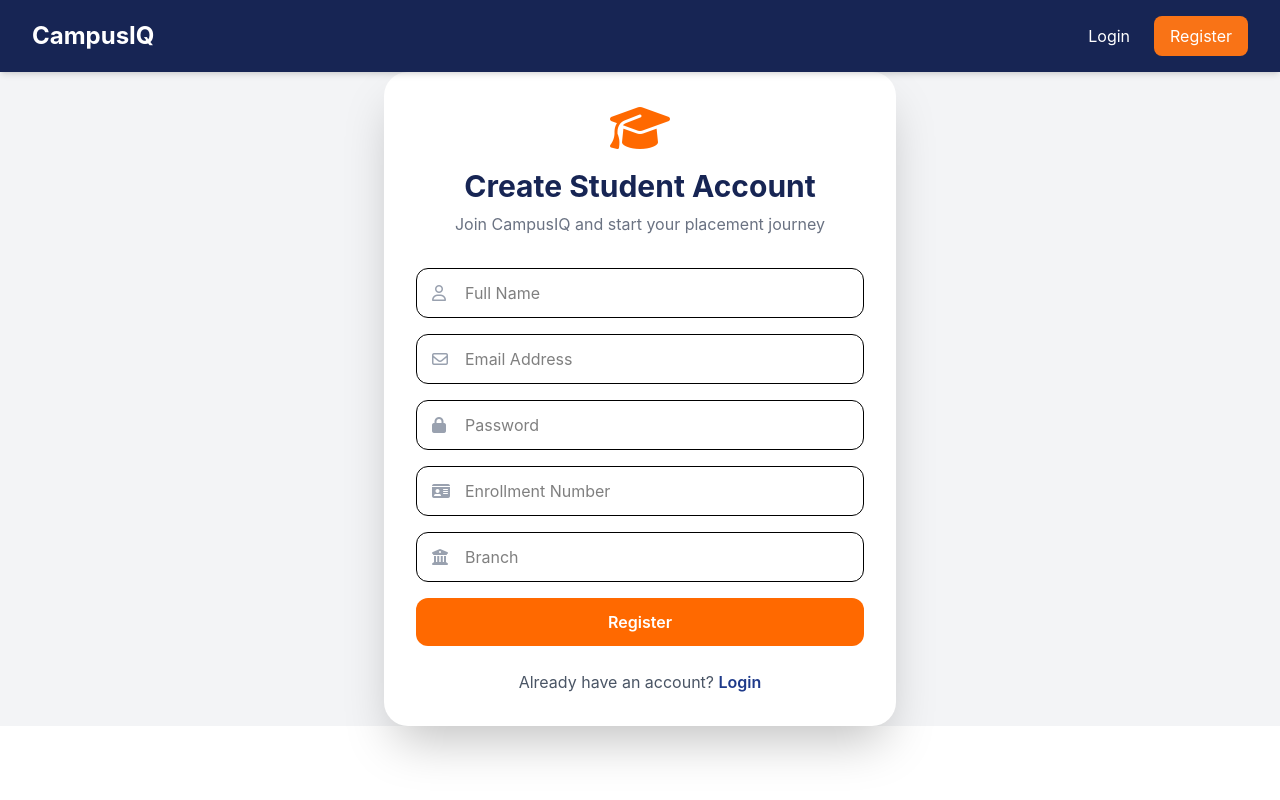
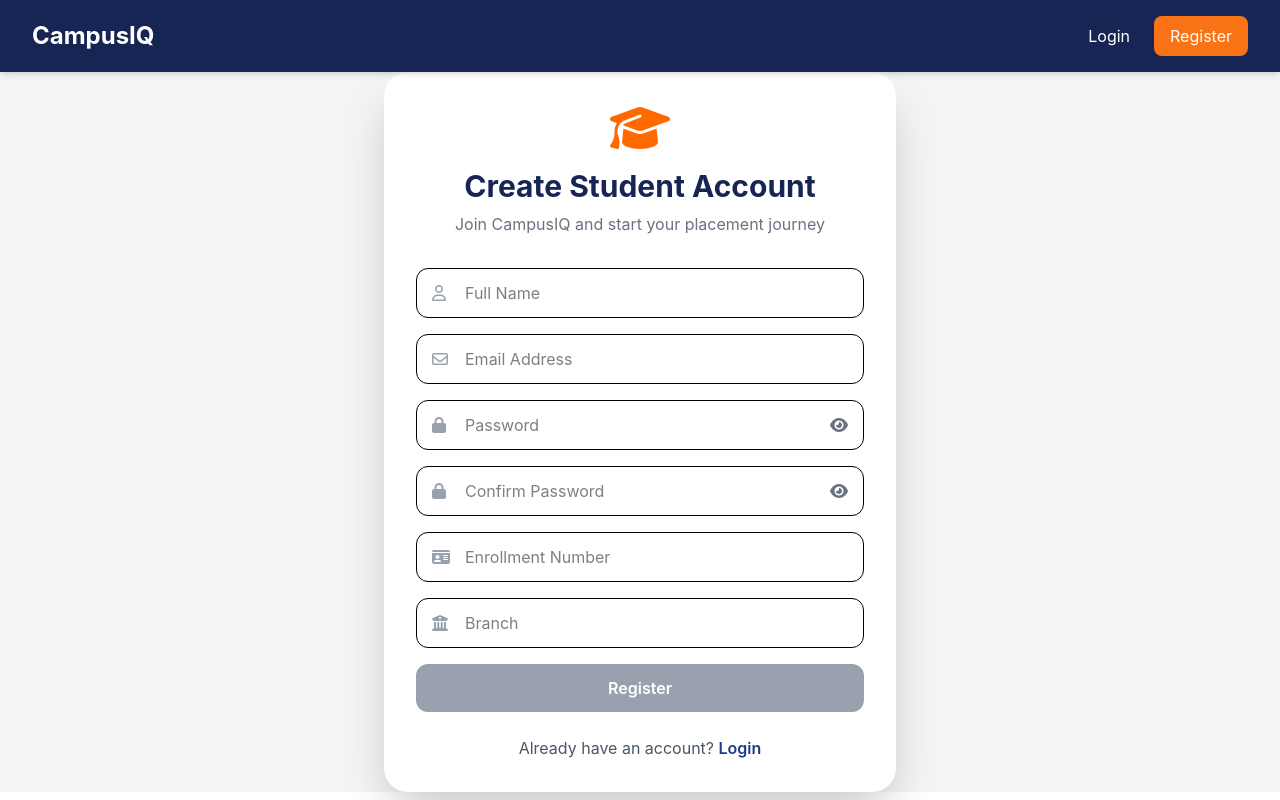
Before and after one commit to Pragya1613/campusiq, a React (Vite) app in the folder client/: page /register in a window 1280 px wide. Built offline with nearby package versions, Linux system fonts and the light colour scheme.

Commit message:
feat: add password visibility , confirmation and strength validation

```diff
--- a/client/src/pages/LoginPage.jsx
+++ b/client/src/pages/LoginPage.jsx
@@ -26,6 +26,9 @@ function LoginPage() {
 
   const [password, setPassword] =
     useState("");
+
+  const [showPassword, setShowPassword] =
+    useState(false);
 
   const handleSubmit = async (e) => {
 
@@ -134,7 +137,7 @@ function LoginPage() {
               <i className="fa-solid fa-lock absolute left-4 top-1/2 -translate-y-1/2 text-gray-400"></i>
 
               <input
-                type="password"
+                type={showPassword ? "text" : "password"}
                 placeholder="Password"
                 value={password}
                 onChange={(e) =>
@@ -142,9 +145,26 @@ function LoginPage() {
                     e.target.value
                   )
                 }
-                className="w-full border rounded-xl py-3 pl-12 pr-4 focus:outline-none focus:ring-2 focus:ring-orange-400"
+                className="w-full border rounded-xl py-3 pl-12 pr-12 focus:outline-none focus:ring-2 focus:ring-orange-400"
                 required
               />
+
+            <button
+              type="button"
+              onClick={() =>
+                setShowPassword(!showPassword)
+              }
+              className="absolute right-4 top-1/2 -translate-y-1/2 text-gray-500 hover:text-orange-500"
+            >
+              <i
+                className={
+                  showPassword
+                    ? "fa-solid fa-eye-slash"
+                    : "fa-solid fa-eye"
+                }
+              ></i>
+            </button>
+
 
             </div>
 
--- a/client/src/pages/RegisterPage.jsx
+++ b/client/src/pages/RegisterPage.jsx
@@ -17,6 +17,27 @@ function RegisterPage() {
   const [password, setPassword] =
     useState("");
 
+  const [confirmPassword, setConfirmPassword] =
+    useState("");
+
+  const [showPassword, setShowPassword] =
+    useState(false);
+
+  const [showConfirmPassword, setShowConfirmPassword] =
+    useState(false);
+
+
+  const passwordChecks = {
+    length: password.length >= 8,
+    uppercase: /[A-Z]/.test(password),
+    lowercase: /[a-z]/.test(password),
+    number: /\d/.test(password),
+    special: /[!@#$%^&*(),.?":{}|<>]/.test(password),
+  };
+
+const strength = Object.values(passwordChecks).filter(Boolean).length;
+
+
   const [
     enrollmentNumber,
     setEnrollmentNumber,
@@ -27,6 +48,11 @@ function RegisterPage() {
 
   const handleSubmit = async (e) => {
     e.preventDefault();
+
+  if (password !== confirmPassword) {
+    toast.error("Passwords do not match");
+    return;
+  }
 
     try {
       await registerStudent({
@@ -116,7 +142,7 @@ function RegisterPage() {
               <i className="fa-solid fa-lock absolute left-4 top-1/2 -translate-y-1/2 text-gray-400"></i>
 
               <input
-                type="password"
+                type={showPassword ? "text" :  "password"}
                 placeholder="Password"
                 value={password}
                 onChange={(e) =>
@@ -124,11 +150,187 @@ function RegisterPage() {
                     e.target.value
                   )
                 }
-                className="w-full border rounded-xl py-3 pl-12 pr-4 focus:outline-none focus:ring-2 focus:ring-orange-400"
+                className="w-full border rounded-xl py-3 pl-12 pr-12 focus:outline-none focus:ring-2 focus:ring-orange-400"
                 required
               />
 
+              <button
+                type="button"
+                onClick={() =>
+                  setShowPassword(!showPassword)
+                }
+                className="absolute right-4 top-1/2 -translate-y-1/2 text-gray-500 hover:text-orange-500"
+              >
+                <i
+                  className={
+                    showPassword
+                      ? "fa-solid fa-eye-slash"
+                      : "fa-solid fa-eye"
+                  }
+                ></i>
+              </button>
+
             </div>
+
+
+            {password && (
+              <div className="space-y-1 mt-2 text-sm">
+
+                <p className={passwordChecks.length ? "text-green-600" : "text-gray-500"}>
+                  <i className={`fa-solid ${
+                    passwordChecks.length
+                      ? "fa-circle-check"
+                      : "fa-circle"
+                  } mr-2`}></i>
+                  Minimum 8 characters
+                </p>
+
+                <p className={passwordChecks.uppercase ? "text-green-600" : "text-gray-500"}>
+                  <i className={`fa-solid ${
+                    passwordChecks.uppercase
+                      ? "fa-circle-check"
+                      : "fa-circle"
+                  } mr-2`}></i>
+                  One uppercase letter
+                </p>
+
+                <p className={passwordChecks.lowercase ? "text-green-600" : "text-gray-500"}>
+                  <i className={`fa-solid ${
+                    passwordChecks.lowercase
+                      ? "fa-circle-check"
+                      : "fa-circle"
+                  } mr-2`}></i>
+                  One lowercase letter
+                </p>
+
+                <p className={passwordChecks.number ? "text-green-600" : "text-gray-500"}>
+                  <i className={`fa-solid ${
+                    passwordChecks.number
+                      ? "fa-circle-check"
+                      : "fa-circle"
+                  } mr-2`}></i>
+                  One number
+                </p>
+
+                <p className={passwordChecks.special ? "text-green-600" : "text-gray-500"}>
+                  <i className={`fa-solid ${
+                    passwordChecks.special
+                      ? "fa-circle-check"
+                      : "fa-circle"
+                  } mr-2`}></i>
+                  One special character
+                </p>
+
+              </div>
+            )}
+
+
+            {password && (
+              <div className="mt-3">
+
+                <div className="w-full h-2 bg-gray-200 rounded-full overflow-hidden">
+
+                  <div
+                    className={`h-full transition-all duration-300 ${
+                      strength <= 2
+                        ? "bg-red-500"
+                        : strength <= 4
+                        ? "bg-yellow-500"
+                        : "bg-green-500"
+                    }`}
+                    style={{
+                      width: `${(strength / 5) * 100}%`,
+                    }}
+                  ></div>
+
+                </div>
+
+                <p className="text-sm text-gray-600 mt-2">
+                  Password Strength:
+                  <span
+                    className={`ml-1 font-medium ${
+                      strength <= 2
+                        ? "text-red-600"
+                        : strength <= 4
+                        ? "text-yellow-600"
+                        : "text-green-600"
+                    }`}
+                  >
+                    {strength <= 2
+                      ? "Weak"
+                      : strength <= 4
+                      ? "Medium"
+                      : "Strong"}
+                  </span>
+                </p>
+
+              </div>
+            )}
+
+
+
+            <div className="relative">
+
+              <i className="fa-solid fa-lock absolute left-4 top-1/2 -translate-y-1/2 text-gray-400"></i>
+
+              <input
+                type={
+                  showConfirmPassword
+                    ? "text"
+                    : "password"
+                }
+                placeholder="Confirm Password"
+                value={confirmPassword}
+                onChange={(e) =>
+                  setConfirmPassword(e.target.value)
+                }
+                className="w-full border rounded-xl py-3 pl-12 pr-12 focus:outline-none focus:ring-2 focus:ring-orange-400"
+                required
+              />
+
+              <button
+                type="button"
+                onClick={() =>
+                  setShowConfirmPassword(
+                    !showConfirmPassword
+                  )
+                }
+                className="absolute right-4 top-1/2 -translate-y-1/2 text-gray-500 hover:text-orange-500"
+              >
+                <i
+                  className={
+                    showConfirmPassword
+                      ? "fa-solid fa-eye-slash"
+                      : "fa-solid fa-eye"
+                  }
+                ></i>
+              </button>
+
+            </div>
+
+
+            {confirmPassword && (
+              <p
+                className={`text-sm mt-1 ${
+                  password === confirmPassword
+                    ? "text-green-600"
+                    : "text-red-600"
+                }`}
+              >
+                {password === confirmPassword ? (
+                  <>
+                    <i className="fa-solid fa-circle-check mr-1"></i>
+                    Passwords match
+                  </>
+                ) : (
+                  <>
+                    <i className="fa-solid fa-circle-xmark mr-1"></i>
+                    Passwords do not match
+                  </>
+                )}
+              </p>
+            )}
+
 
             <div className="relative">
 
@@ -172,7 +374,18 @@ function RegisterPage() {
 
             <button
               type="submit"
-              className="w-full bg-orange-500 text-white py-3 rounded-xl font-semibold hover:bg-orange-600 transition"
+              disabled={
+                !password ||
+                !confirmPassword ||
+                password !== confirmPassword
+              }
+              className={`w-full py-3 rounded-xl font-semibold transition ${
+                !password ||
+                !confirmPassword ||
+                password !== confirmPassword
+                  ? "bg-gray-400 cursor-not-allowed text-white"
+                  : "bg-orange-500 hover:bg-orange-600 text-white"
+              }`}
             >
               Register
             </button>
```
